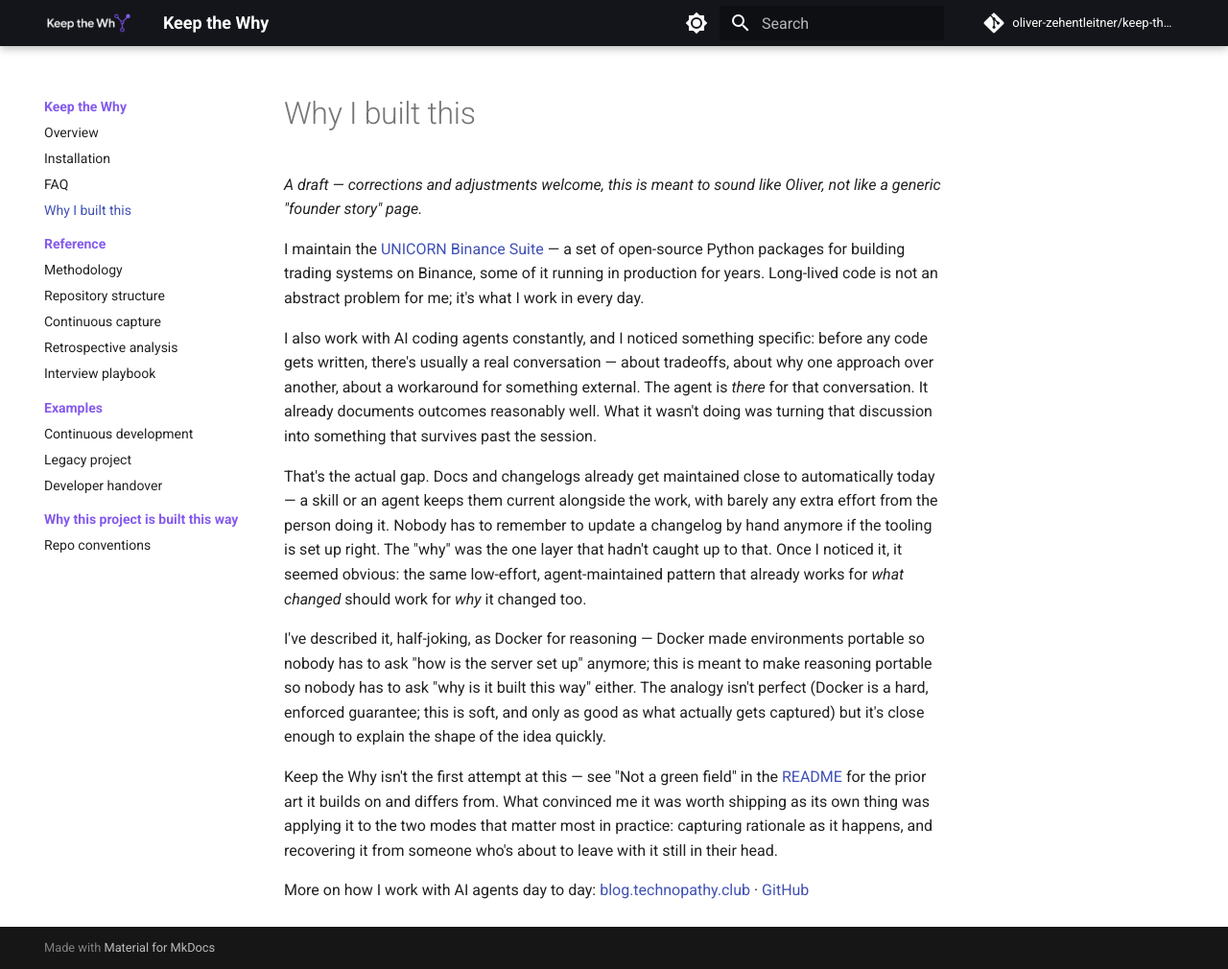
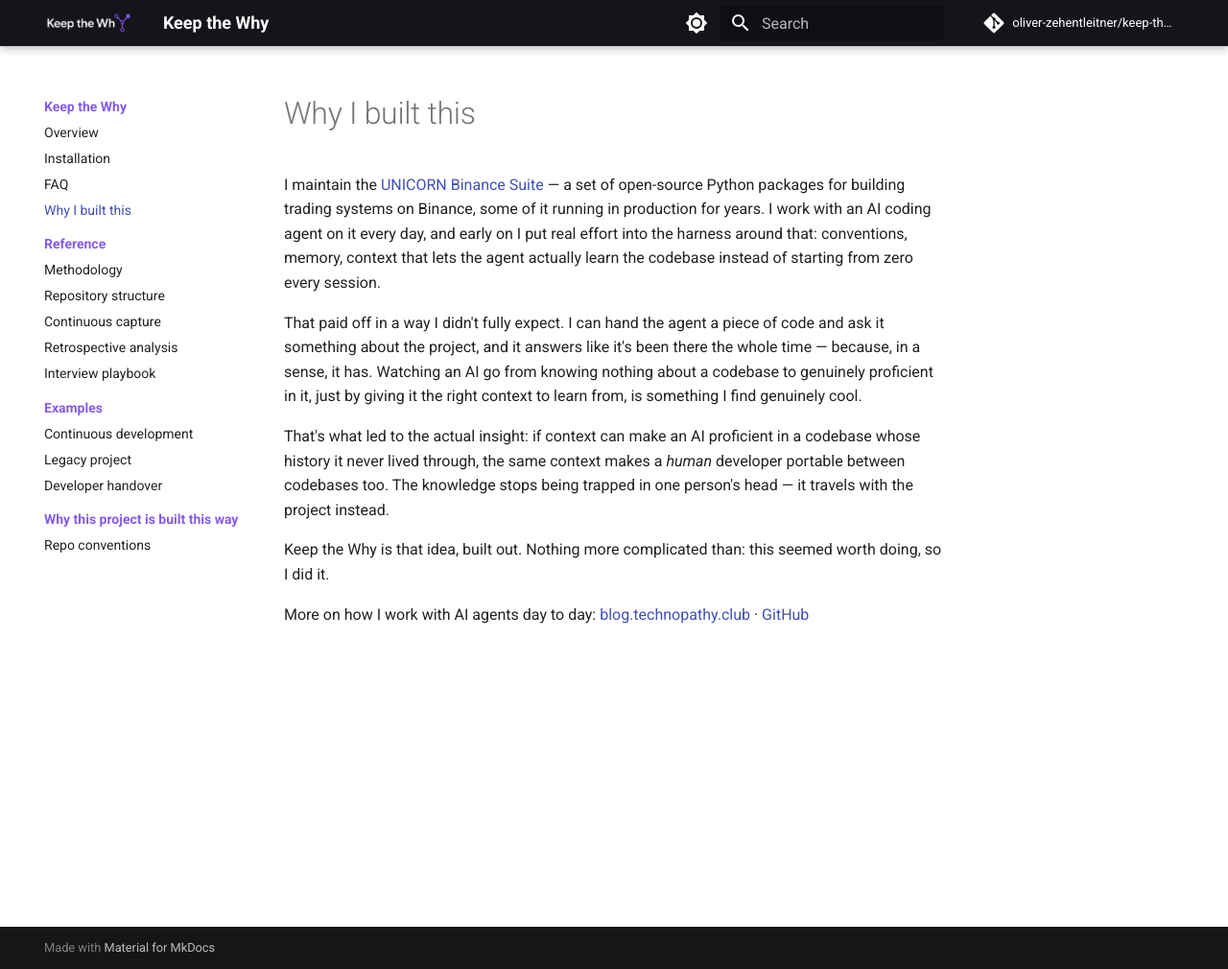
Before and after one commit to oliver-zehentleitner/keep-the-why, an MkDocs documentation site: the page built from docs/why.md, in a window 1280 px wide and 1010 px high. Shown: the whole window at 96% size. Built offline with MkDocs 1.6.1 and Material for MkDocs 9.7.7, drawn with Linux system fonts in a browser that asks for light colours; comment, search, counter and statistics services are not loaded.

Commit message:
Rewrite Why I built this with the real story, not the drafted guess
Replaced the placeholder draft with what actually happened: built a
real harness (conventions, memory, context) for an AI coding agent
working on the UNICORN Binance Suite, watched it go from knowing
nothing about the codebase to genuinely proficient just from that
context, and realized the same context that makes an AI portable
between sessions makes a human developer portable between codebases
too. That's the actual origin, not a generic "noticed a gap" framing.

```diff
--- a/docs/why.md
+++ b/docs/why.md
@@ -1,15 +1,11 @@
 # Why I built this
 
-*A draft — corrections and adjustments welcome, this is meant to sound like Oliver, not like a generic "founder story" page.*
+I maintain the [UNICORN Binance Suite](https://github.com/oliver-zehentleitner/unicorn-binance-suite) — a set of open-source Python packages for building trading systems on Binance, some of it running in production for years. I work with an AI coding agent on it every day, and early on I put real effort into the harness around that: conventions, memory, context that lets the agent actually learn the codebase instead of starting from zero every session.
 
-I maintain the [UNICORN Binance Suite](https://github.com/oliver-zehentleitner/unicorn-binance-suite) — a set of open-source Python packages for building trading systems on Binance, some of it running in production for years. Long-lived code is not an abstract problem for me; it's what I work in every day.
+That paid off in a way I didn't fully expect. I can hand the agent a piece of code and ask it something about the project, and it answers like it's been there the whole time — because, in a sense, it has. Watching an AI go from knowing nothing about a codebase to genuinely proficient in it, just by giving it the right context to learn from, is something I find genuinely cool.
 
-I also work with AI coding agents constantly, and I noticed something specific: before any code gets written, there's usually a real conversation — about tradeoffs, about why one approach over another, about a workaround for something external. The agent is *there* for that conversation. It already documents outcomes reasonably well. What it wasn't doing was turning that discussion into something that survives past the session.
+That's what led to the actual insight: if context can make an AI proficient in a codebase whose history it never lived through, the same context makes a *human* developer portable between codebases too. The knowledge stops being trapped in one person's head — it travels with the project instead.
 
-That's the actual gap. Docs and changelogs already get maintained close to automatically today — a skill or an agent keeps them current alongside the work, with barely any extra effort from the person doing it. Nobody has to remember to update a changelog by hand anymore if the tooling is set up right. The "why" was the one layer that hadn't caught up to that. Once I noticed it, it seemed obvious: the same low-effort, agent-maintained pattern that already works for *what changed* should work for *why* it changed too.
-
-I've described it, half-joking, as Docker for reasoning — Docker made environments portable so nobody has to ask "how is the server set up" anymore; this is meant to make reasoning portable so nobody has to ask "why is it built this way" either. The analogy isn't perfect (Docker is a hard, enforced guarantee; this is soft, and only as good as what actually gets captured) but it's close enough to explain the shape of the idea quickly.
-
-Keep the Why isn't the first attempt at this — see "Not a green field" in the [README](https://keepthewhy.com/) for the prior art it builds on and differs from. What convinced me it was worth shipping as its own thing was applying it to the two modes that matter most in practice: capturing rationale as it happens, and recovering it from someone who's about to leave with it still in their head.
+Keep the Why is that idea, built out. Nothing more complicated than: this seemed worth doing, so I did it.
 
 More on how I work with AI agents day to day: [blog.technopathy.club](https://blog.technopathy.club) · [GitHub](https://github.com/oliver-zehentleitner)
```
